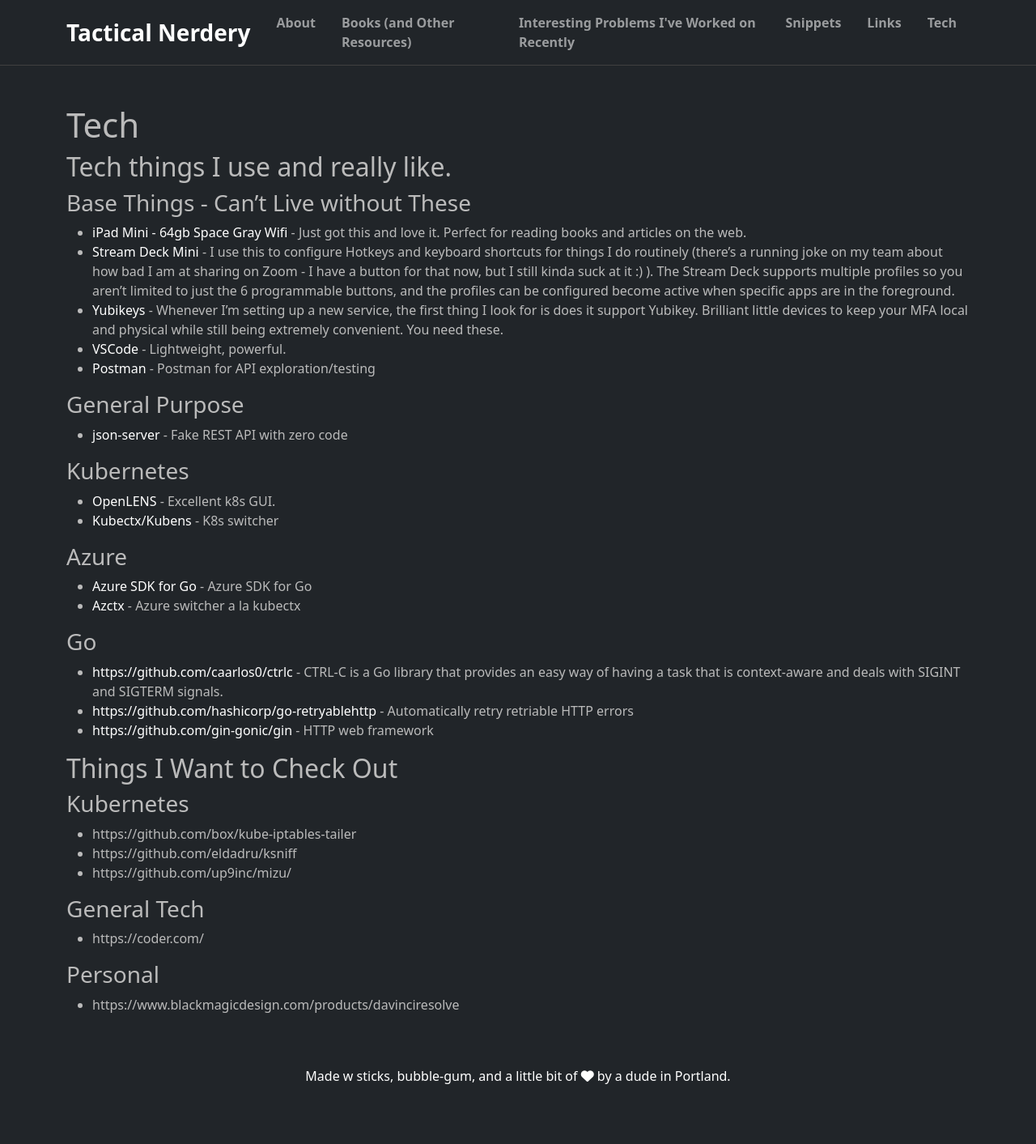
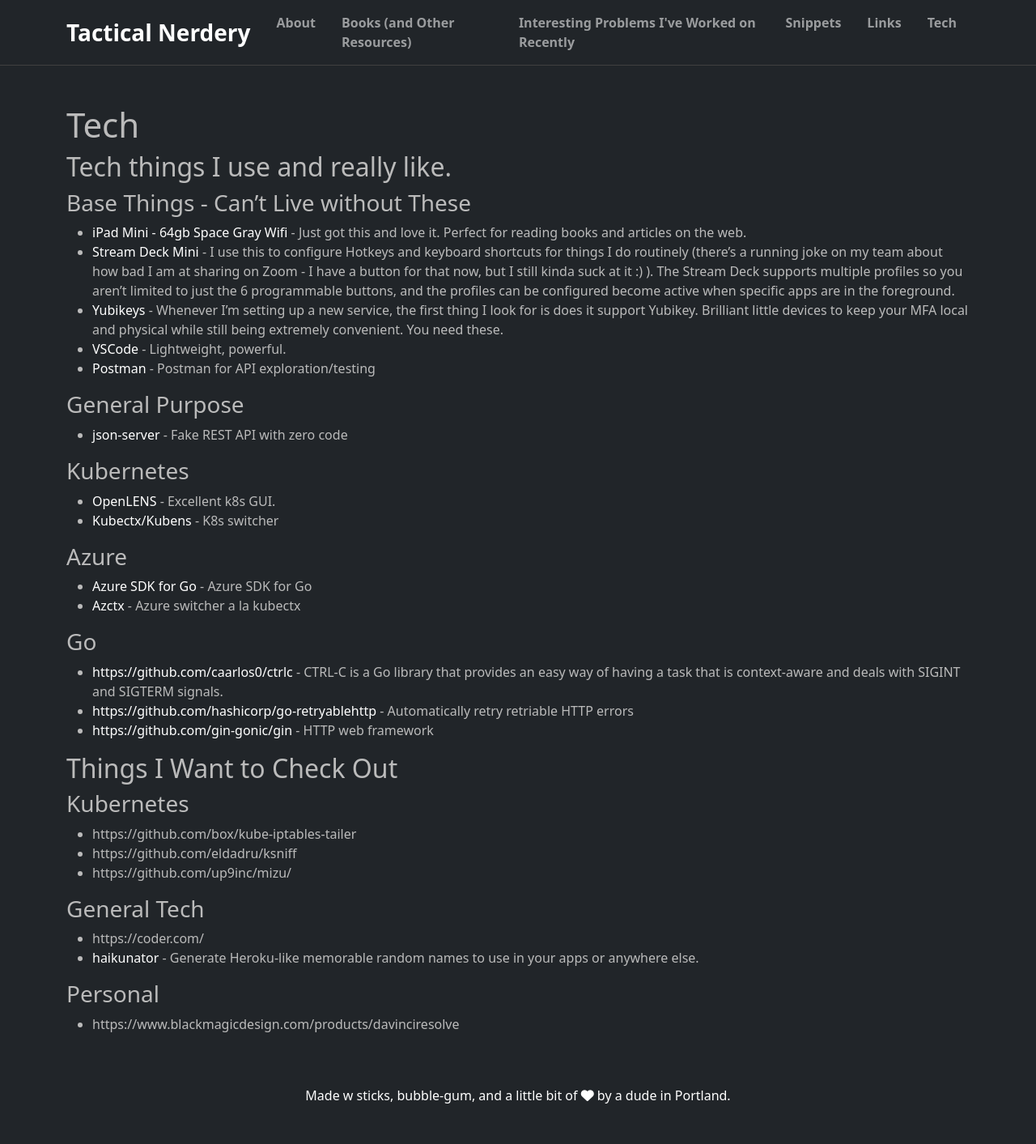
Before and after one commit to rayterrill/tacticalnerdery.com.old, a Jekyll site: the page built from tech.md, in a window 1280 px wide. Shown: the whole page at 81% size. Built offline with Jekyll 4.4.1, drawn with Linux system fonts in a browser that asks for light colours; nearby versions of some CDN libraries; before the commit the page ends 1389 px from its top, so only the background shows below that.

Commit message:
Update tech.md

```diff
--- a/tech.md
+++ b/tech.md
@@ -45,6 +45,7 @@ permalink: /tech/
 ### General Tech
 
 * https://coder.com/
+* [haikunator](https://github.com/usmanbashir/haikunator) - Generate Heroku-like memorable random names to use in your apps or anywhere else.
 
 ### Personal
 
```
